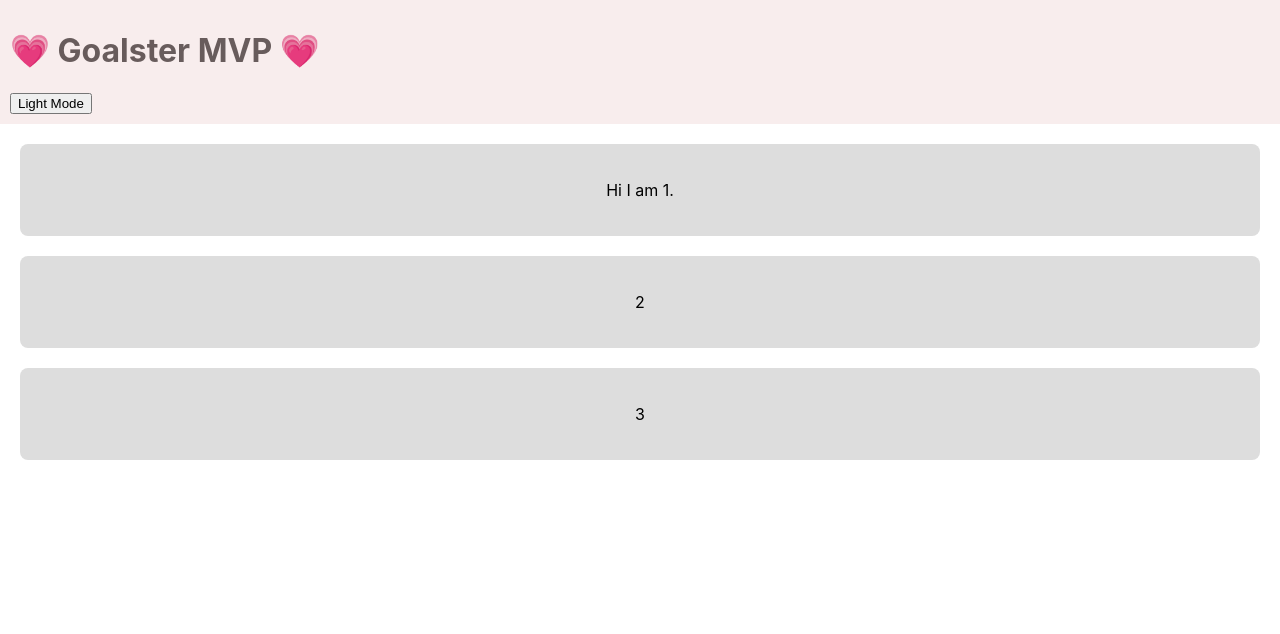
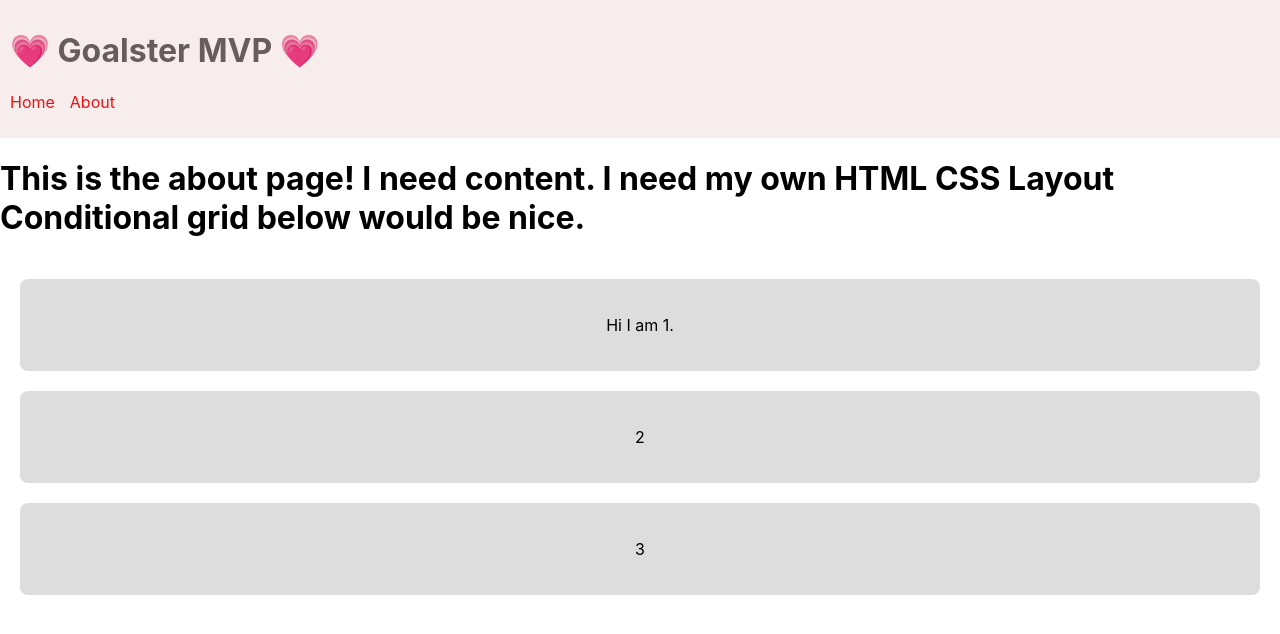
Before and after one commit to benjamin-jacobson/SE-Phase-2-Project, a React (Create React App) app: page /about in a window 1280 px wide. Shown: the top 634 px of the page. Built offline with nearby package versions, Linux system fonts and the light colour scheme; data requests are answered from the project's data file.

Commit message:
rearranging for css directory

```diff
--- a/src/App copy.js
+++ b/src/App copy.js
@@ -14,7 +14,7 @@ import { Outlet } from "react-router-dom";
 
 function App() {
 
- c
+  const [isDarkMode,setIsDarkMode] = useState(false)
   const [data, setData] = useState([])
 
   function handleDarkModeClick() {
--- a/src/App.js
+++ b/src/App.js
@@ -1,18 +1,32 @@
 import React from 'react';
-import { useState } from 'react';
+import { useState, useEffect } from 'react';
 import Header from './components/Header';
-import './App.css'; // Import your CSS file for global styling
+import './css/App.css'; // Import your CSS file for global styling
+import { Outlet } from "react-router-dom";
 
 function App(){
+  const [data, setData] = useState([])
   const [isDarkMode,setIsDarkMode] = useState(false)
 
   function handleDarkModeClick() {
     setIsDarkMode((isDarkMode) => !isDarkMode)
   }
 
+  useEffect(() => {
+    const url = "http://localhost:4000/animals"
+    fetch(url,
+      {method: "GET",
+      headers: {"Content-Type":"application/json"}
+    })
+    .then((res) => res.json())
+    .then((dataa) => setData(dataa))
+    .catch(error => console.error(error));
+  },[])
+
   return (
     <div className="app-container">
       <Header isDarkMode={isDarkMode} onDarkModeClick={handleDarkModeClick} />
+      <Outlet />
       <div className="grid-container">
         <div className="grid-item"><p>Hi I am 1.</p></div>
         <div className="grid-item">2</div>
--- a/src/components/Header.css
+++ /dev/null
@@ -1,5 +0,0 @@
-.header-container {
-    background-color: #f8eded;
-    color: rgb(104, 92, 92);
-    padding: 10px;
-  }
--- a/src/components/Header.js
+++ b/src/components/Header.js
@@ -1,15 +1,42 @@
 import React from "react";
-import './Header.css'
+import '../css/Header.css'
+import NavBar from "./NavBar";
+import { NavLink } from "react-router-dom";
+
 
 function Header({ isDarkMode, onDarkModeClick }) {
   return (
     <header className="header-container">
-      <h1>💗 Goalster MVP  💗</h1>
-      <button onClick={onDarkModeClick}>
-        {isDarkMode ? "Dark" : "Light"} Mode
-      </button>
+      <h1 className="logo">💗 Goalster MVP  💗</h1>
+      <nav>
+        <ul className="nav-links">
+          <li>
+            <NavLink exact to="/" activeClassName="active-link">
+              Home
+            </NavLink>
+          </li>
+          {/* Add more NavLink items as needed */}
+          <li>
+            <NavLink exact to="/about" activeClassName="active-link">
+              About
+            </NavLink>
+          </li>
+        </ul>
+      </nav>
     </header>
-  );
-}
+  )}
+
+
+//   return (
+//     <header className="header-container">
+//       <h1>💗 Goalster MVP  💗</h1>
+//       {/* <NavBar /> */}
+
+//       {/* <button onClick={onDarkModeClick}>
+//         {isDarkMode ? "Dark" : "Light"} Mode
+//       </button> */}
+//     </header>
+//   );
+// }
 
 export default Header;
--- /dev/null
+++ b/src/css/Header.css
@@ -0,0 +1,24 @@
+.header-container {
+    background-color: #f8eded;
+    color: rgb(104, 92, 92);
+    padding: 10px;
+  }
+
+  .nav-links {
+    list-style-type: none;
+    padding: 0;
+    display: flex;
+  }
+
+  .nav-links li {
+    margin-right: 15px;
+  }
+
+  .nav-links a {
+    text-decoration: none;
+    color: rgb(234, 19, 19);
+  }
+
+  .active-link {
+    font-weight: bold;
+  }
--- a/src/pages/About.js
+++ b/src/pages/About.js
@@ -2,7 +2,9 @@ function About() {
     return (
       <>
         <main>
-          <h1>This is the about page!</h1>
+          <h1>This is the about page! I need content. I need my own HTML CSS Layout
+            Conditional grid below would be nice.
+          </h1>
         </main>
       </>
     );
```
Also changed, not shown: src/css/App.css (renamed from src/App.css).
